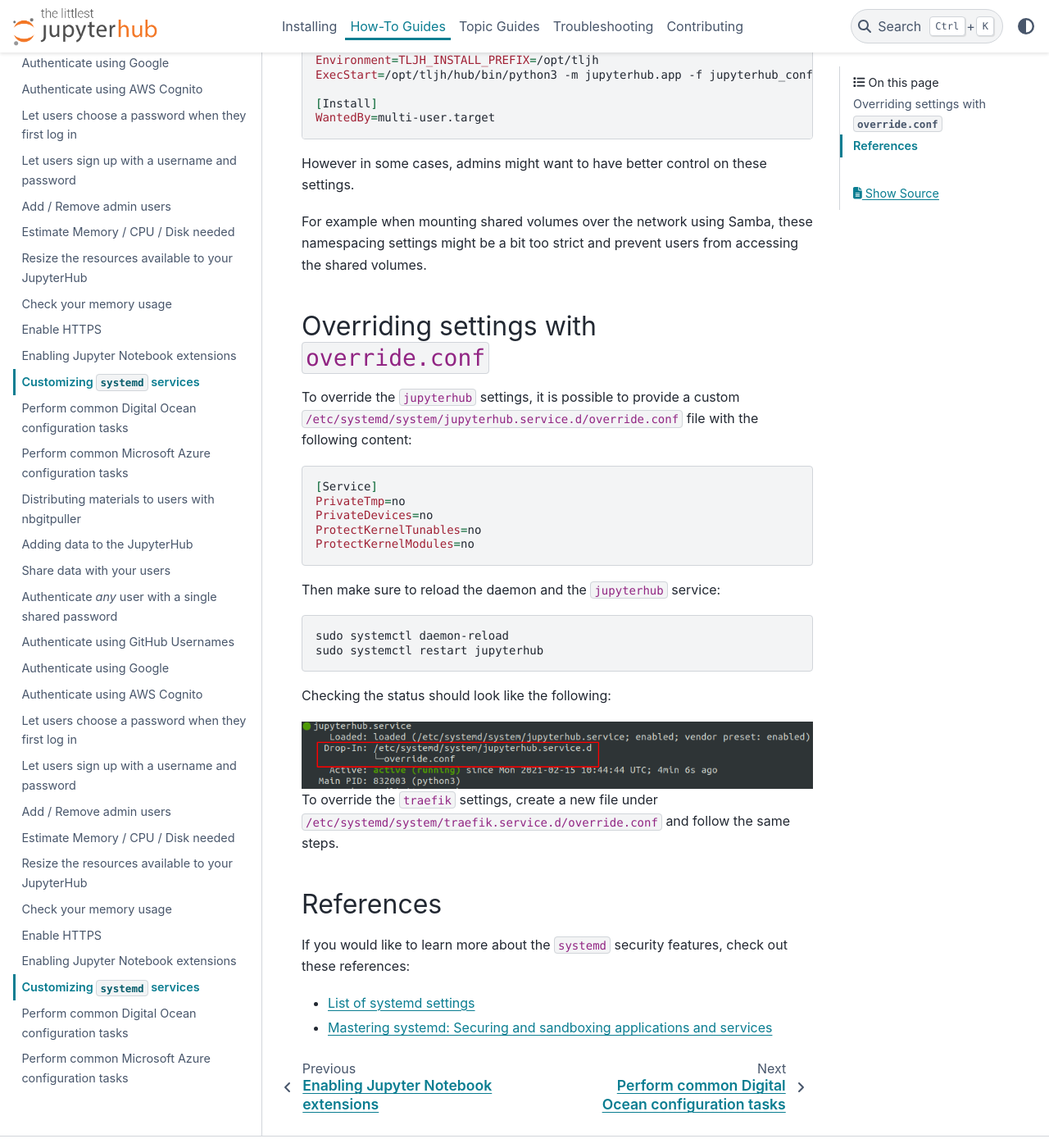
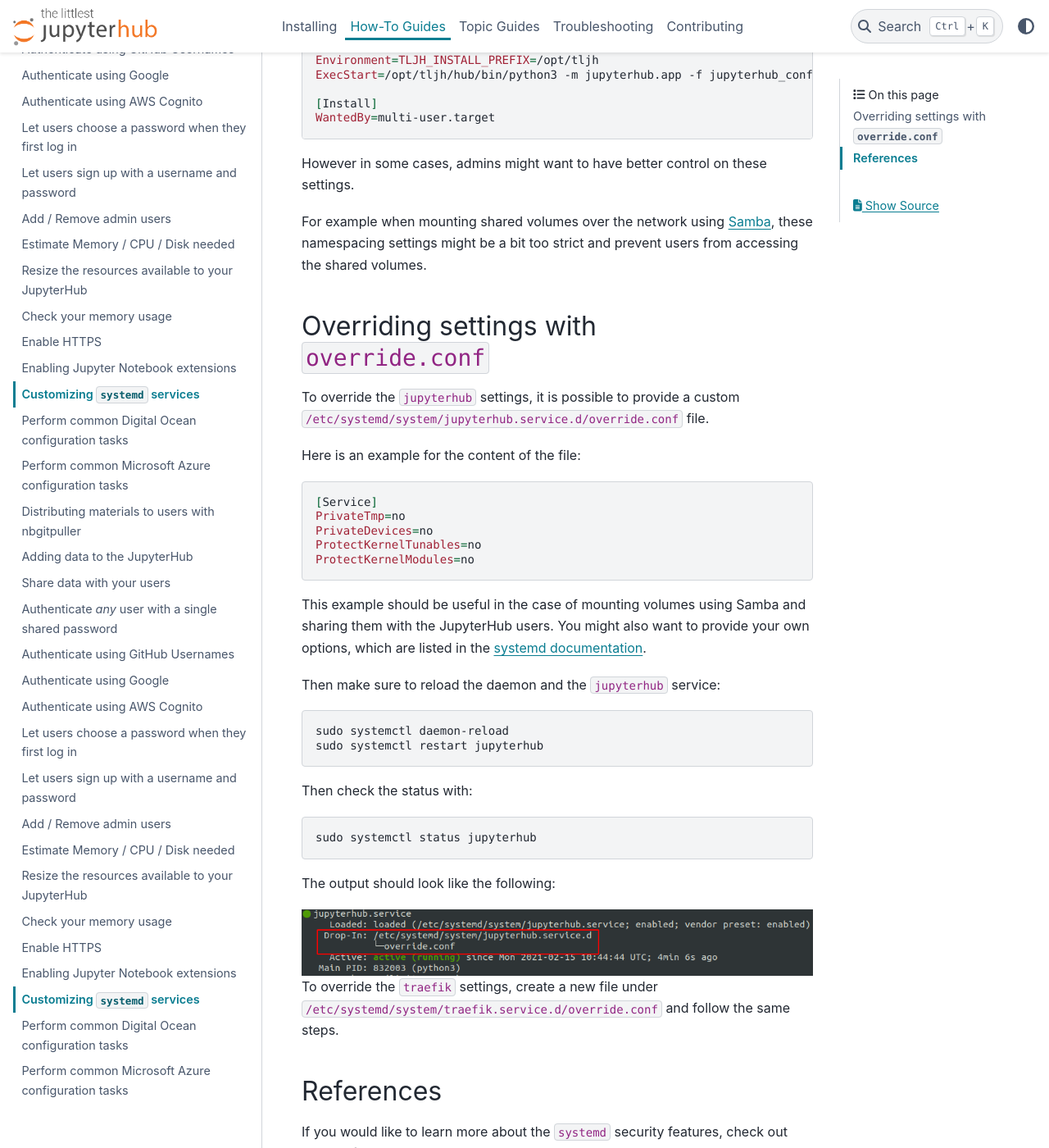
Before and after one commit to jupyterhub/the-littlest-jupyterhub, a Sphinx documentation site: the page built from docs/howto/admin/systemd.rst, in a window 1280 px wide and 1400 px high, scrolled down 487 px. Shown: the whole window at 82% size. Built offline with Sphinx 7.4.7 and the PyData theme 0.15.4, drawn with Linux system fonts in a browser that asks for light colours; pages that are not in the unit, such as notebooks, are missing from menus.

Commit message:
Elaborate on the systemd overrides

```diff
--- a/docs/howto/admin/systemd.rst
+++ b/docs/howto/admin/systemd.rst
@@ -34,15 +34,16 @@
 
 However in some cases, admins might want to have better control on these settings.
 
-For example when mounting shared volumes over the network using Samba, these namespacing settings might be a bit too strict
-and prevent users from accessing the shared volumes.
+For example when mounting shared volumes over the network using `Samba <https://en.wikipedia.org/wiki/Samba_(software)>`_,
+these namespacing settings might be a bit too strict and prevent users from accessing the shared volumes.
 
 
 Overriding settings with ``override.conf``
 ==========================================
 
-To override the ``jupyterhub`` settings, it is possible to provide a custom ``/etc/systemd/system/jupyterhub.service.d/override.conf`` file
-with the following content:
+To override the ``jupyterhub`` settings, it is possible to provide a custom ``/etc/systemd/system/jupyterhub.service.d/override.conf`` file.
+
+Here is an example for the content of the file:
 
 .. code-block:: bash
 
@@ -52,6 +53,10 @@
     ProtectKernelTunables=no
     ProtectKernelModules=no
 
+This example should be useful in the case of mounting volumes using Samba and sharing them with the JupyterHub users.
+You might also want to provide your own options, which are listed in the
+`systemd documentation <https://www.freedesktop.org/software/systemd/man/systemd.exec.html>`_.
+
 Then make sure to reload the daemon and the ``jupyterhub`` service:
 
 .. code-block:: bash
@@ -59,7 +64,13 @@
     sudo systemctl daemon-reload
     sudo systemctl restart jupyterhub
 
-Checking the status should look like the following:
+Then check the status with:
+
+.. code-block:: bash
+
+    sudo systemctl status jupyterhub
+
+The output should look like the following:
 
 .. image:: ../../images/admin/jupyterhub-systemd-status.png
   :alt: Checking the status of the JupyterHub systemd service
```
